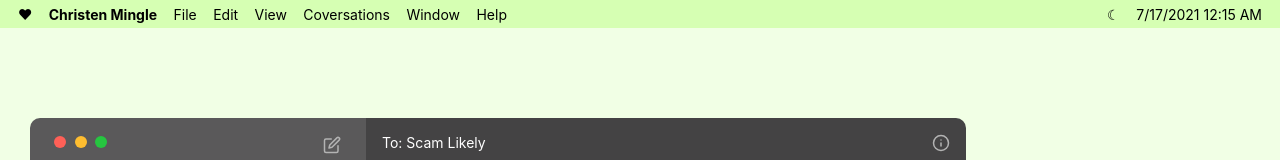
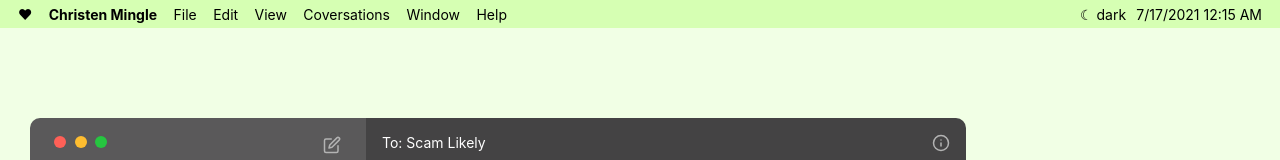
Before and after one commit to christennguyen/christen-mingle, a React (Create React App) app: page / in a window 1280 px wide. Shown: the top 160 px of the page. Built offline with nearby package versions, Linux system fonts and the light colour scheme.

Commit message:
fix: some styling issues

```diff
--- a/src/components/DesktopHeader.jsx
+++ b/src/components/DesktopHeader.jsx
@@ -28,13 +28,14 @@
     display: flex;
     justify-content: space-between;
     align-items: center;
-    width: 155px;
+    width: 182px;
     margin-right: 18px;
 `
 
 const StyledThemeButton = styled.div`
     cursor: pointer;
 `
+
 const DesktopHeader = ({ theme, setTheme }) => {
     const time = new Date().toLocaleTimeString([], {
         hour: '2-digit',
@@ -67,7 +68,11 @@
             </StyledAppTaskbar>
             <StyledTaskbar>
                 <StyledThemeButton onClick={updateTheme} role="button">
-                    {theme === 'dark' ? <> &#x263e;</> : <>&#9728; </>}
+                    {theme === 'dark' ? (
+                        <> &#x263e; dark</>
+                    ) : (
+                        <>&#9728; light</>
+                    )}
                 </StyledThemeButton>
                 <StyledDateContainer>
                     {date} {time}
--- a/src/components/MessagePreview.jsx
+++ b/src/components/MessagePreview.jsx
@@ -14,7 +14,7 @@
             ? `background-color:
                   ${props.selected ? '#218AFF' : 'inherit'}}`
             : `background-color:
-                  ${props.selected ? '#037AFF' : 'inherit'}}`}
+                  ${props.selected ? '#037AFF' : 'inherit'}}`};
     border-radius: 10px;
 `
 
@@ -51,7 +51,7 @@
             ? `color:
              white`
             : `color:
-              ${props.selected ? 'white' : 'black'}}`}
+              ${props.selected ? 'white' : 'black'}}`};
 `
 
 const StyledSubtible = styled.p`
@@ -61,7 +61,7 @@
             ? `color:
               ${props.selected ? 'white' : '#b3b3b3'}}`
             : `color:
-              ${props.selected ? '#D0E4FF' : '#8E8D8E'}}`}
+              ${props.selected ? '#D0E4FF' : '#8E8D8E'}}`};
 `
 const MessagePreview = ({ message, index, onClick, selected }) => {
     const isSelected = index === selected
--- a/src/components/TextMessage.jsx
+++ b/src/components/TextMessage.jsx
@@ -8,13 +8,13 @@
             ? `background-color:
               ${props.sender === 'me' ? '#218AFF' : '#3B3B3D'}}`
             : `background-color:
-              ${props.sender === 'me' ? '#1587FE' : '#DBDBDD'}}`}
+              ${props.sender === 'me' ? '#1587FE' : '#DBDBDD'}}`};
 
     ${(props) =>
         props.theme.main === 'dark'
             ? `color: white`
             : `color:
-                      ${props.sender === 'me' ? 'white' : 'black'}}`}
+                      ${props.sender === 'me' ? 'white' : 'black'}}`};
     border-radius: 23px;
     padding: 8px 14px;
     width: fit-content;
```
